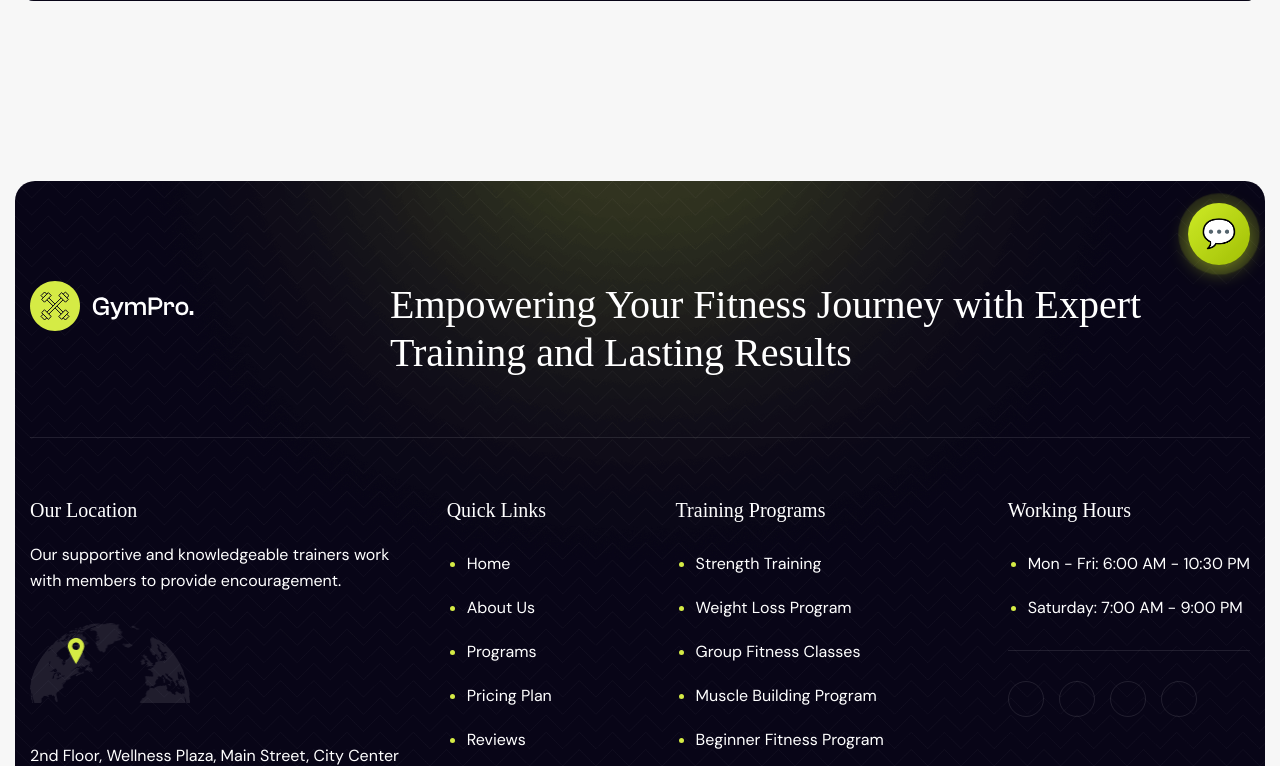
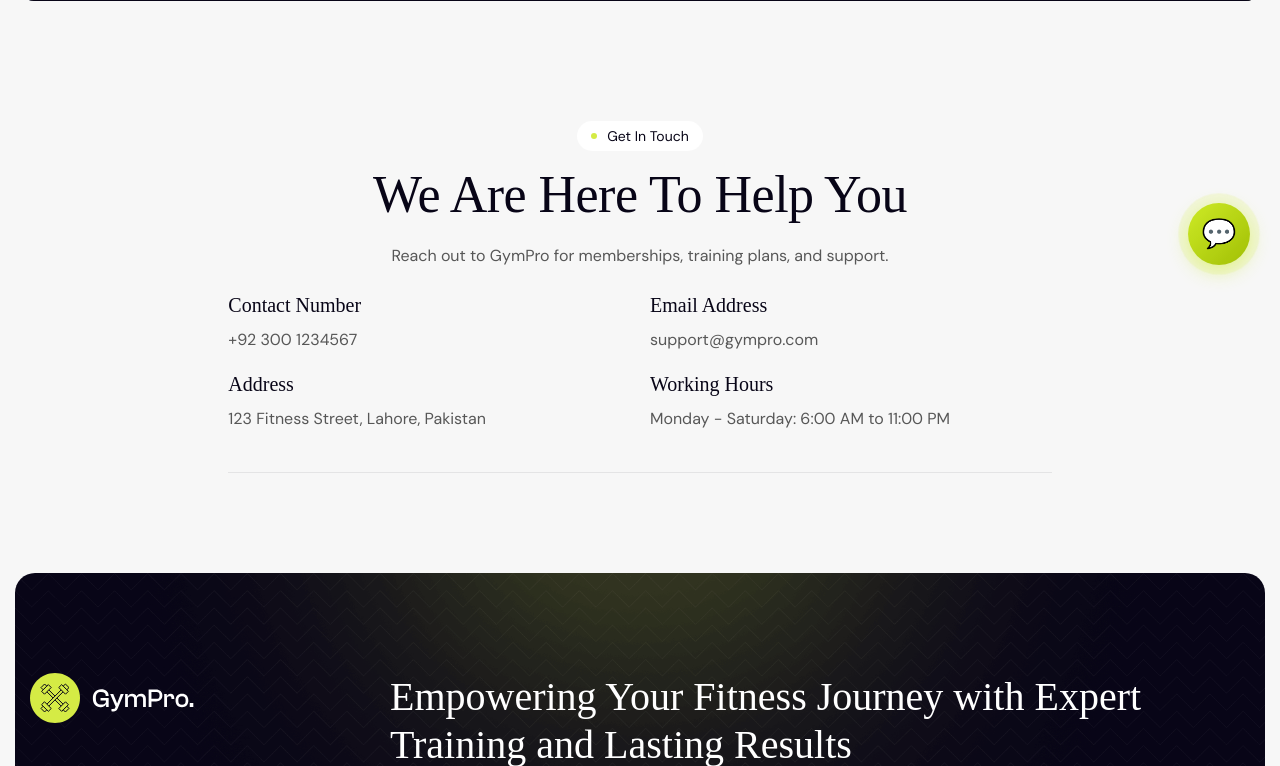
Before and after one commit to arbazrbk/gym-website-, a Django app: page /contact/ in a window 1280 px wide. Shown: the part 505-1271 px from the top of the page. Run offline with Django 5.2, Linux system fonts and the light colour scheme; some web fonts are replaced.

Commit message:
make some changes

```diff
--- a/GYM/templates/GYM/contact.html
+++ b/GYM/templates/GYM/contact.html
@@ -5,6 +5,41 @@
     </div>
     <div class="page-contact-us">
         <div class="container">
+            <div class="row justify-content-center">
+                <div class="col-lg-8">
+                    <div class="section-title text-center mb-4">
+                        <span class="section-sub-title">Get In Touch</span>
+                        <h2 class="text-anime-style-3">We Are Here To Help You</h2>
+                        <p>Reach out to GymPro for memberships, training plans, and support.</p>
+                    </div>
+                    <div class="about-us-item-list">
+                        <div class="about-us-item">
+                            <div class="about-us-item-content">
+                                <h3>Contact Number</h3>
+                                <p>+92 300 1234567</p>
+                            </div>
+                        </div>
+                        <div class="about-us-item">
+                            <div class="about-us-item-content">
+                                <h3>Email Address</h3>
+                                <p>support@gympro.com</p>
+                            </div>
+                        </div>
+                        <div class="about-us-item">
+                            <div class="about-us-item-content">
+                                <h3>Address</h3>
+                                <p>123 Fitness Street, Lahore, Pakistan</p>
+                            </div>
+                        </div>
+                        <div class="about-us-item">
+                            <div class="about-us-item-content">
+                                <h3>Working Hours</h3>
+                                <p>Monday - Saturday: 6:00 AM to 11:00 PM</p>
+                            </div>
+                        </div>
+                    </div>
+                </div>
             </div>
+        </div>
     </div>
 {% endblock %}
```
Also changed, not shown: db.sqlite3.
